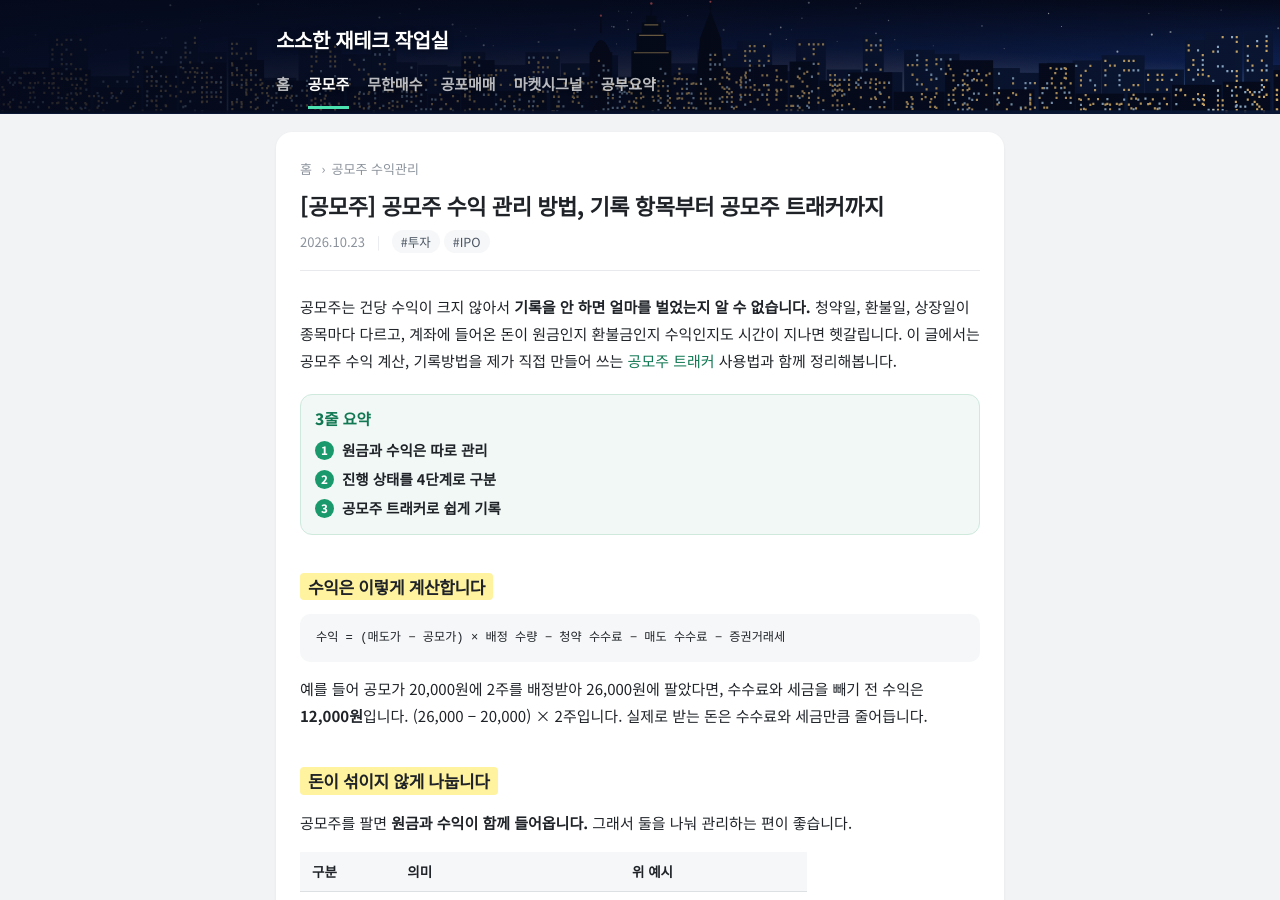
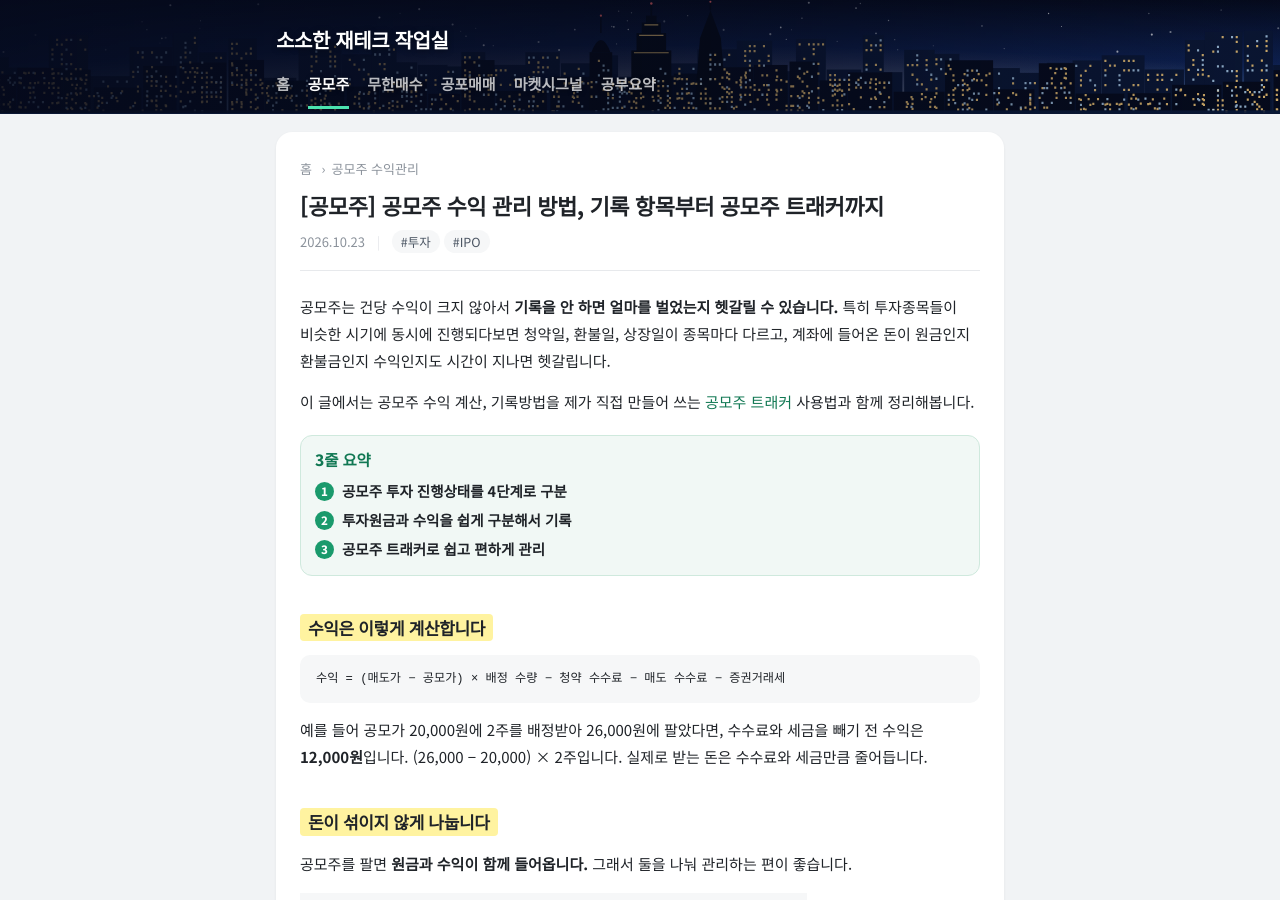
Before and after one commit to mzmzkgu/mzmzkgu.github.io, a Jekyll site: the page built from _posts/2026-10-23-ipo-profit-tracking.md, in a window 1280 px wide and 900 px high. Built offline with Jekyll 4.4.1, drawn with Linux system fonts in a browser that asks for light colours.

Commit message:
update 2026-10-23-ipo-profit-tracking.md

```diff
--- a/_posts/2026-10-23-ipo-profit-tracking.md
+++ b/_posts/2026-10-23-ipo-profit-tracking.md
@@ -6,16 +6,17 @@ description: 공모주를 몇 번 하다 보면 돈이 환불금인지 수익인
 tags: [투자, IPO]
 ---
 
-공모주는 건당 수익이 크지 않아서 **기록을 안 하면 얼마를 벌었는지 알 수 없습니다.** 청약일, 환불일, 상장일이 종목마다 다르고, 계좌에 들어온 돈이 원금인지 환불금인지 수익인지도 시간이 지나면 헷갈립니다.
+공모주는 건당 수익이 크지 않아서 **기록을 안 하면 얼마를 벌었는지 헷갈릴 수 있습니다.** 특히 투자종목들이 비슷한 시기에 동시에 진행되다보면 청약일, 환불일, 상장일이 종목마다 다르고, 계좌에 들어온 돈이 원금인지 환불금인지 수익인지도 시간이 지나면 헷갈립니다.
+
 이 글에서는 공모주 수익 계산, 기록방법을 제가 직접 만들어 쓰는 [공모주 트래커](https://mzmzkgu.github.io/ipotracker/) 사용법과 함께 정리해봅니다.
 
 <div class="tldr" markdown="1">
 
 ## 3줄 요약
 
-1. 원금과 수익은 따로 관리
-2. 진행 상태를 4단계로 구분
-3. 공모주 트래커로 쉽게 기록
+1. 공모주 투자 진행상태를 4단계로 구분
+2. 투자원금과 수익을 쉽게 구분해서 기록
+3. 공모주 트래커로 쉽고 편하게 관리
 
 </div>
 
```
